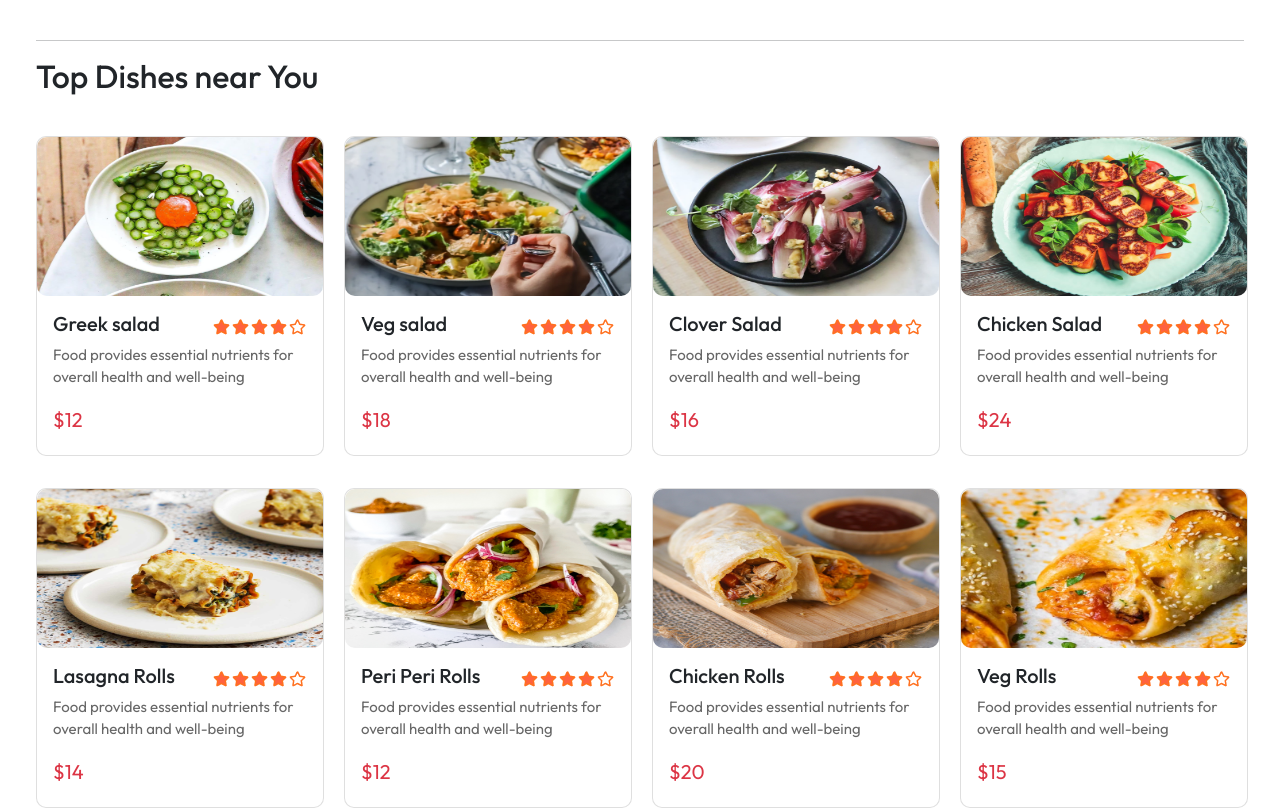
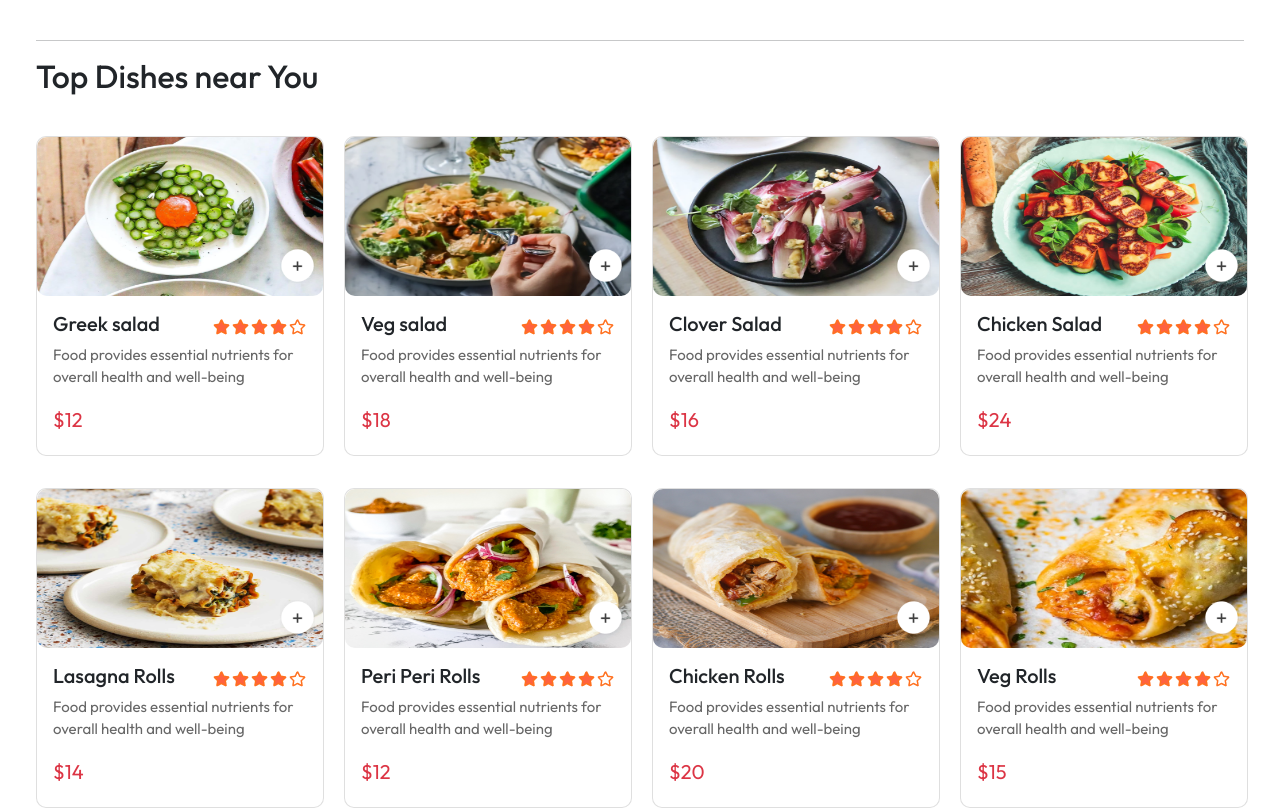
Before and after one commit to chikram/QickBite, a React (Create React App) app: page / in a window 1280 px wide. Shown: the part 900-1709 px from the top of the page. Built offline with nearby package versions, Linux system fonts and the light colour scheme.

Commit message:
adding add to cart functionality

```diff
--- a/src/components/Fooditem/Fooditem.css
+++ b/src/components/Fooditem/Fooditem.css
@@ -14,3 +14,6 @@
 .card-img-top:hover {
   opacity: 0.9;
 }
+.card-img-top {
+  border-radius: 10px;
+}
--- a/src/components/Fooditem/Fooditem.jsx
+++ b/src/components/Fooditem/Fooditem.jsx
@@ -1,21 +1,68 @@
-import React from "react";
+import React, { useContext } from "react";
 import "./Fooditem.css";
 import { assets } from "../../assets/assets";
+import { StoreContext } from "../../context/StoreContext";
+
 const Fooditem = ({ id, name, price, description, image }) => {
+  const { cartItems, addToCart, removeFromCart } = useContext(StoreContext);
   return (
     <div
       className="card cd"
-      style={{ height: "20rem", width: "18rem", borderRadius: "10px" }}
+      style={{
+        height: "20rem",
+        width: "18rem",
+        borderRadius: "10px",
+        position: "relative",
+      }}
     >
-      <img
-        src={image}
-        className="card-img-top h-50 image-fluide"
-        alt="..."
-        style={{ borderRadius: "10px" }}
-      />
+      <img src={image} className="card-img-top h-50 image-fluide" alt="..." />
+      {!cartItems[id] ? (
+        <img
+          width={35}
+          src={assets.add_icon_white}
+          alt="plus"
+          style={{
+            color: "#0c0d0d",
+            position: "absolute",
+            top: "35%",
+            left: "85%",
+          }}
+          onClick={() => addToCart(id)}
+        />
+      ) : (
+        <div
+          className="d-flex"
+          style={{
+            position: "absolute",
+            top: "37%",
+            left: "58%",
+            backgroundColor: "white",
+            borderRadius: "20px",
+          }}
+        >
+          <img
+            width={45}
+            src={assets.remove_icon_red}
+            alt="minus"
+            style={{ color: "#0a0a0a" }}
+            onClick={() => removeFromCart(id)}
+            className="px-2"
+          />
+          <p className="px-1 my-auto text-dark fw-bold">{cartItems[id]}</p>
+          <img
+            width={45}
+            src={assets.add_icon_green}
+            alt="plus"
+            style={{ color: "#06ac7a" }}
+            onClick={() => addToCart(id)}
+            className="px-2"
+          />
+        </div>
+      )}
+
       <div className="card-body">
         <div className="d-flex justify-content-between align-items-center">
-          <h5 className="card-title ">{name}</h5>
+          <h5 className="card-title">{name}</h5>
           <img src={assets.rating_starts} alt="" />
         </div>
         <p style={{ color: "#676767", fontSize: "15px" }}>{description}</p>
--- a/src/context/StoreContext.jsx
+++ b/src/context/StoreContext.jsx
@@ -1,10 +1,30 @@
-import { createContext } from "react";
+import { createContext, useEffect, useState } from "react";
 import { food_list } from "../assets/assets";
 
 export const StoreContext = createContext(null);
 const StoreContextProvider = (probs) => {
+  const [cartItems, setCartItems] = useState({});
+  const addToCart = (itemId) => {
+    if (!cartItems[itemId]) {
+      setCartItems((prev) => ({ ...prev, [itemId]: 1 }));
+    } else {
+      setCartItems((prev) => ({ ...prev, [itemId]: prev[itemId] + 1 }));
+    }
+  };
+
+  const removeFromCart = (itemId) => {
+    setCartItems((prev) => ({ ...prev, [itemId]: prev[itemId] - 1 }));
+  };
+  useEffect(() => {
+    console.log(cartItems);
+  }, [cartItems]);
+
   const contextValue = {
     food_list,
+    cartItems,
+    setCartItems,
+    addToCart,
+    removeFromCart,
   };
   return (
     <StoreContext.Provider value={contextValue}>
```
